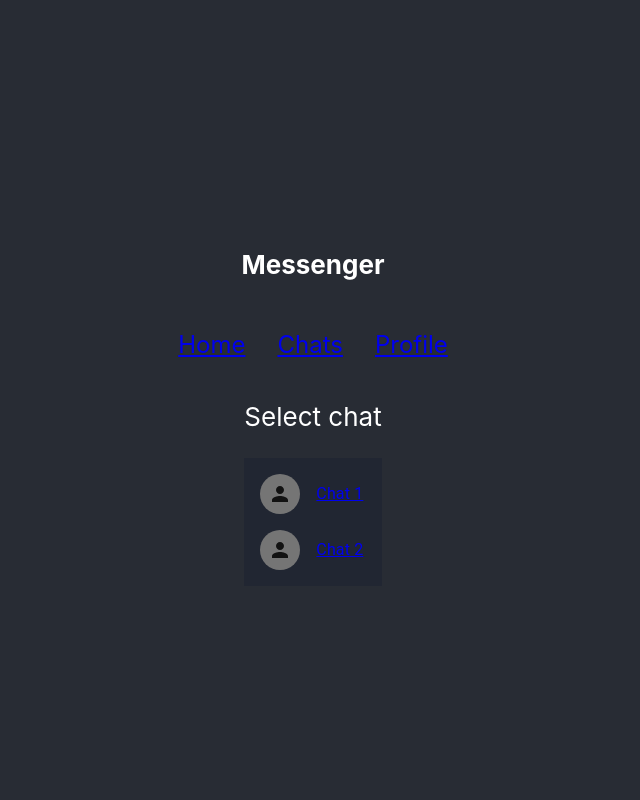
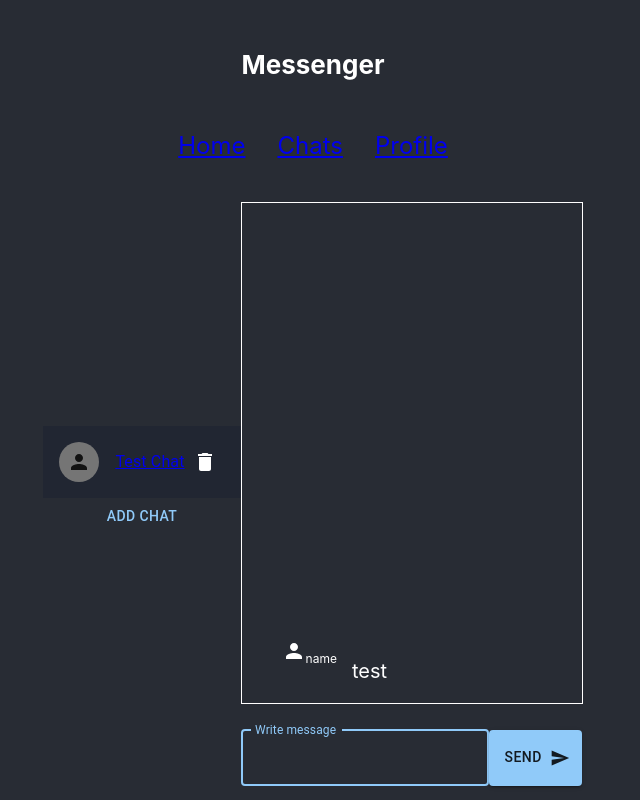
Before and after one commit to Bagnoles/react-app, a React (Create React App) app in the folder first-app/: page /chats/id0 in a window 1280 px wide. Shown: the whole page, without its empty margins (327-967 px from the left). Built offline with nearby package versions, Linux system fonts and the light colour scheme.

Commit message:
home work 6

```diff
--- a/first-app/src/components/ChatList.js
+++ b/first-app/src/components/ChatList.js
@@ -1,35 +1,99 @@
-import {Avatar, List, ListItem, ListItemAvatar, ListItemText, styled} from "@mui/material";
+import {
+    Avatar,
+    Button,
+    Dialog, DialogActions,
+    DialogContent, DialogContentText,
+    DialogTitle, IconButton,
+    List,
+    ListItem,
+    ListItemAvatar,
+    ListItemText,
+    styled, TextField
+} from "@mui/material";
 import PersonIcon from "@mui/icons-material/Person";
 import {Link, useParams} from "react-router-dom";
-import React from "react";
+import React, {useEffect, useState} from "react";
+import {useDispatch, useSelector} from "react-redux";
+import {addChat, deleteChat} from "../store/chats/actions";
+import DeleteIcon from '@mui/icons-material/Delete';
 
 
-const ChatList = (props) => {
-    const {chatId} = useParams();
-    const {chats} = props;
+const ChatList = () => {
+  //  const {chatId} = useParams();
+  //  const {chats} = props;
+    const { chatList } = useSelector(state => state.chats);
+    const dispatch = useDispatch();
+
+    const [open, setOpen] = useState(false);
+    const [value, setValue] = useState("");
+
+    const handleClickOpen = () => {
+        setOpen(true);
+    };
+    const handleClose = () => {
+        setOpen(false);
+    };
+
+    const addNewChat = () => {
+        dispatch(addChat(value));
+        setOpen(false);
+        setValue('');
+    }
+
+    const handlerChatName = (event) => {
+        setValue(event.target.value);
+    }
+    useEffect(() => {
+        console.log('delete')
+    }, [dispatch, chatList])
 
     const Demo = styled('div')(({theme}) => ({
         backgroundColor: '#212632',
     }));
 
     return (
+        <>
         <Demo>
             <List>
-                {Object.keys(chats).map((id, index) => (
-                    <ListItem key={index}>
+                {chatList?.map((chat) => (
+                    <ListItem key={chat.id}>
                         <ListItemAvatar>
                             <Avatar>
                                 <PersonIcon/>
                             </Avatar>
                         </ListItemAvatar>
-                        <Link to={`/chats/${id}`}>
+                        <Link to={`/chats/${chat.id}`}>
                             <ListItemText
-                                primary={chats[id].name}
+                                primary={chat.name}
                             /></Link>
+                        <IconButton aria-label="delete" onClick={() => dispatch(deleteChat(chat.id))}>
+                            <DeleteIcon />
+                        </IconButton>
                     </ListItem>
                 ))}
             </List>
         </Demo>
+            <Button onClick={handleClickOpen}>
+                Add Chat
+            </Button>
+            <Dialog open={open} onClose={handleClose}>
+                <DialogTitle>Add new chat</DialogTitle>
+                <DialogContent>
+                    <DialogContentText>
+                        Chat name
+                    </DialogContentText>
+                    <TextField
+                        value={value}
+                        onChange={handlerChatName}
+                        autoFocus
+                    />
+                </DialogContent>
+                <DialogActions>
+                    <Button onClick={handleClose}>Cancel</Button>
+                    <Button onClick={addNewChat}>Create</Button>
+                </DialogActions>
+            </Dialog>
+        </>
     )
 }
 
--- a/first-app/src/components/Messenger.js
+++ b/first-app/src/components/Messenger.js
@@ -4,13 +4,20 @@ import AndroidIcon from "@mui/icons-material/Android";
 import {Button, TextField} from "@mui/material";
 import SendIcon from "@mui/icons-material/Send";
 import React, {useEffect, useState} from "react";
+import {useDispatch, useSelector} from "react-redux";
+import {useParams} from "react-router-dom";
+import {addMessage} from "../store/messages/actions";
 
 
-const Messenger = (props) => {
-    const {messages} = props;
+const Messenger = () => {
+    // const {messages} = props;
+    const {chatId} = useParams();
+    const { messageList } = useSelector(state => state.messages);
+    const { name } = useSelector((state) => state.profile);
+    const messagesChat = messageList[chatId];
+    const dispatch = useDispatch();
 
-
-    const [messageList, setMessageList] = useState(messages);
+   // const [messageList, setMessageList] = useState(messages);
     const [value, setValue] = useState("");
 
     const updateTextMessage = (event) => {
@@ -19,34 +26,33 @@ const Messenger = (props) => {
 
     const updateMessageList = () => {
         if (value !== "") {
-            setMessageList(messageList => [...messageList, {text: value, author: AUTHORS.user}]);
+            dispatch(addMessage(chatId, {text: value, author: name}))
             setValue("");
         }
     }
 
     useEffect(() => {
         let timer;
-        if (messageList[messageList.length - 1].author === AUTHORS.user) {
-            timer = setTimeout(() => {
-                setMessageList(messageList => [...messageList, {text: "text", author: AUTHORS.bot}]);
+        if (messagesChat?.length > 0 && messagesChat[messagesChat.length - 1]?.author === name) {
+            timer = setInterval(() => {
+                const message = {
+                    text: "Hello!!!",
+                    author: AUTHORS.bot
+                }
+                dispatch(addMessage(chatId, message));
             }, 2000);
         }
-
         return () => {
             clearTimeout(timer);
         }
-    }, [messageList]);
-
-    useEffect(() => {
-        setMessageList(messages);
-    }, [messages]);
+    }, [dispatch, name, chatId, messagesChat]);
 
     return (
         <>
             <ul className="messenger">
-                {messageList?.map((message, index) => (
-                        <li className="message-wrp" key={index}>
-                            {message.author === AUTHORS.user ? <PersonIcon/> : <AndroidIcon/>}
+                {messagesChat?.map((message) => (
+                        <li className="message-wrp" key={message.id}>
+                            {message.author !== AUTHORS.bot ? <PersonIcon/> : <AndroidIcon/>}
                             <p className="author">{message.author}</p>
                             <p className="text">{message.text}</p>
                         </li>
--- a/first-app/src/pages/Chats.js
+++ b/first-app/src/pages/Chats.js
@@ -7,7 +7,7 @@ import NotFound from "./NotFound";
 
 
 const Chats = () => {
-
+/*
     const initialChats = {
         id1: {
             name: 'Chat 1',
@@ -43,15 +43,15 @@ const Chats = () => {
                 <ChatList chats={chats}/>
             </div>);
     }
-
+*/
 
     return (
         <div className="messenger-wrp">
             <div>
-                <ChatList chats={chats}/>
+                <ChatList />
             </div>
             <div>
-                <Messenger messages={chats[chatId].messages}/>
+                <Messenger />
             </div>
         </div>
     )
--- a/first-app/src/pages/Profile.js
+++ b/first-app/src/pages/Profile.js
@@ -5,7 +5,7 @@ import {Checkbox} from "@mui/material";
 
 
 const Profile = () => {
-    const { showName, name } = useSelector((state) => state);
+    const { showName, name } = useSelector((state) => state.profile);
     const dispatch = useDispatch();
 
     const setShowName = useCallback(() => {
--- /dev/null
+++ b/first-app/src/store/chats/actions.js
@@ -0,0 +1,12 @@
+export const ADD_CHAT = "CHATS::ADD_CHAT";
+export const DELETE_CHAT = "CHATS::DELETE_CHAT";
+
+export const addChat = (chatName) => ({
+    type: ADD_CHAT,
+    payload: chatName
+});
+
+export const deleteChat = (chatId) => ({
+    type: DELETE_CHAT,
+    payload: chatId
+})
--- /dev/null
+++ b/first-app/src/store/chats/reducer.js
@@ -0,0 +1,35 @@
+import {ADD_CHAT, DELETE_CHAT} from "./actions";
+
+
+const initialState = {
+    chatList: [{
+        id: 'id0',
+        name: 'Test Chat'
+    }]
+}
+
+const chatsReducer = (state = initialState, action) => {
+    switch (action.type) {
+        case ADD_CHAT:
+
+            return {
+                ...state,
+                chatList: [
+                    ...state.chatList,
+                    {
+                        id: `id${state.chatList.length}`,
+                        name: action.payload
+                    }
+                ]
+            }
+        case DELETE_CHAT:
+            const index = +action.payload.slice(-1);
+            delete state.chatList[index];
+            return state;
+
+        default:
+            return state;
+    }
+}
+
+export default chatsReducer;
--- a/first-app/src/store/index.js
+++ b/first-app/src/store/index.js
@@ -1,8 +1,16 @@
-import {createStore} from "redux";
+import {combineReducers, createStore} from "redux";
 import profileReducer from "./profile/reducer";
+import chatsReducer from "./chats/reducer";
+import messagesReducer from "./messages/reducer";
 
 
-const store = createStore(profileReducer, window.__REDUX_DEVTOOLS_EXTENSION__ && window.__REDUX_DEVTOOLS_EXTENSION__());
+const reducers = combineReducers({
+    chats: chatsReducer,
+    profile: profileReducer,
+    messages: messagesReducer
+})
+
+const store = createStore(reducers, window.__REDUX_DEVTOOLS_EXTENSION__ && window.__REDUX_DEVTOOLS_EXTENSION__());
 
 
 export default store;
--- /dev/null
+++ b/first-app/src/store/messages/actions.js
@@ -0,0 +1,9 @@
+export const ADD_MESSAGE = "MESSAGES::ADD_MESSAGE";
+
+export const addMessage = (chatId, message) => ({
+    type: ADD_MESSAGE,
+    payload: {
+        chatId: chatId,
+        message: message
+    }
+});
--- /dev/null
+++ b/first-app/src/store/messages/reducer.js
@@ -0,0 +1,34 @@
+import {ADD_MESSAGE} from "./actions";
+
+
+const initialState = {
+    messageList: {
+        id0: [ { id: '00', text: 'test', author: 'name' } ]
+    }
+}
+
+const messagesReducer = (state = initialState, action) => {
+    switch (action.type){
+        case ADD_MESSAGE:
+            const { chatId, message } = action.payload;
+            const currentList = state.messageList[chatId] || [];
+            return {
+                ...state,
+                messageList: {
+                    ...state.messageList,
+                    [chatId]: [
+                        ...currentList,
+                        {
+                            ...message,
+                            id: `${chatId}${currentList.length}`
+                        }
+                    ]
+                }
+            }
+
+        default:
+            return state
+    }
+}
+
+export default messagesReducer;
--- a/first-app/src/store/profile/actions.js
+++ b/first-app/src/store/profile/actions.js
@@ -1,4 +1,4 @@
-export const CHANGE_NAME_ACTION = 'CHANGE_NAME_ACTION';
+export const CHANGE_NAME_ACTION = 'PROFILE::CHANGE_NAME_ACTION';
 
 export const changeNameAction = {
     type: CHANGE_NAME_ACTION
--- a/first-app/src/store/profile/reducer.js
+++ b/first-app/src/store/profile/reducer.js
@@ -13,7 +13,7 @@ const profileReducer = (state = initialState, action) => {
                 showName: !state.showName
             }
         default:
-            return state
+            return state;
     }
 }
 
```
